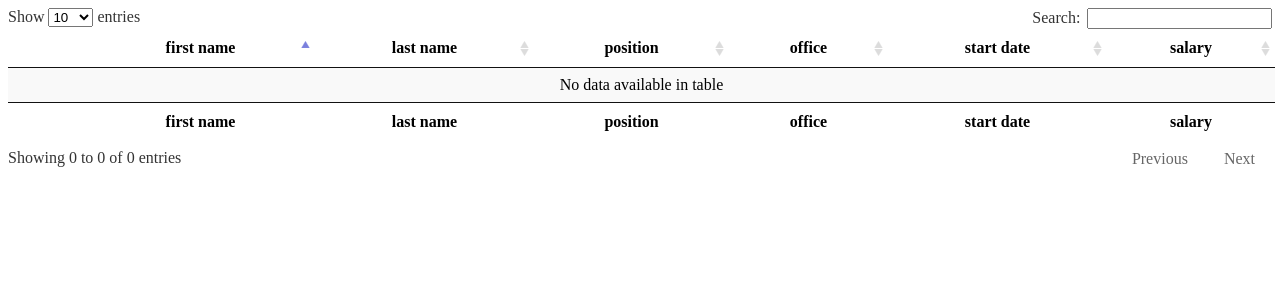
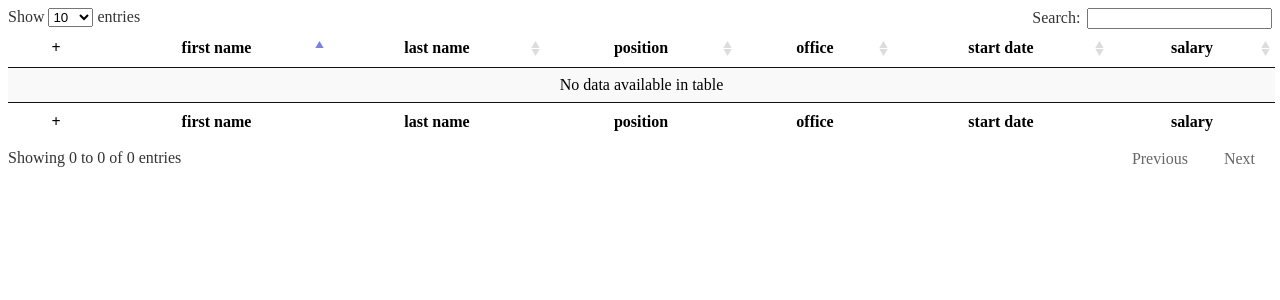
Before and after one commit to a-sabagh/CodeSnippet, a PHP site: page /table.php in a window 1280 px wide. Shown: the top 300 px of the page. Run offline with PHP 8.4, Linux system fonts and the light colour scheme; data that the repository does not hold is empty.

Commit message:
adding comment and style

```diff
--- a/jquery.data-table/server-side-row-details/table.php
+++ b/jquery.data-table/server-side-row-details/table.php
@@ -5,9 +5,22 @@
     <meta name="viewport" content="width=device-width, initial-scale=1.0">
     <meta http-equiv="X-UA-Compatible" content="ie=edge">
     <link rel="stylesheet" href="assets/css/jquery.dataTables.css">
+    <style>
+    .details-control::before{
+        content: "+";
+        display: block;
+        text-align:center;
+    }
+    .details .details-control::before{content: "-"}
+    .details-control{ cursor: pointer; }
+    </style>
     <script src="assets/js/jquery.js"></script>
     <script src="assets/js/jquery.dataTables.js"></script>
     <script>
+    /*
+    * show child row for each element row on click
+    * you can use ajax to show content by using row information
+    */
     function format ( d ) {
     return 'Full name: '+d.first_name+' '+d.last_name+'<br>'+
         'Salary: '+d.salary+'<br>'+
```
